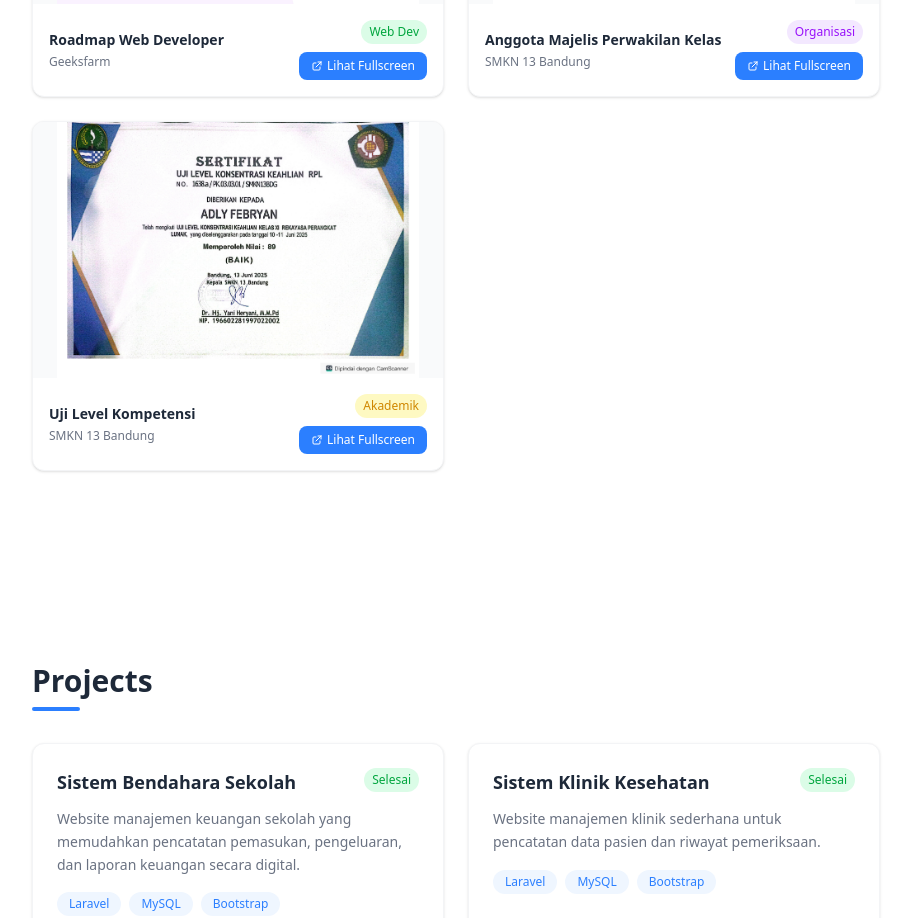
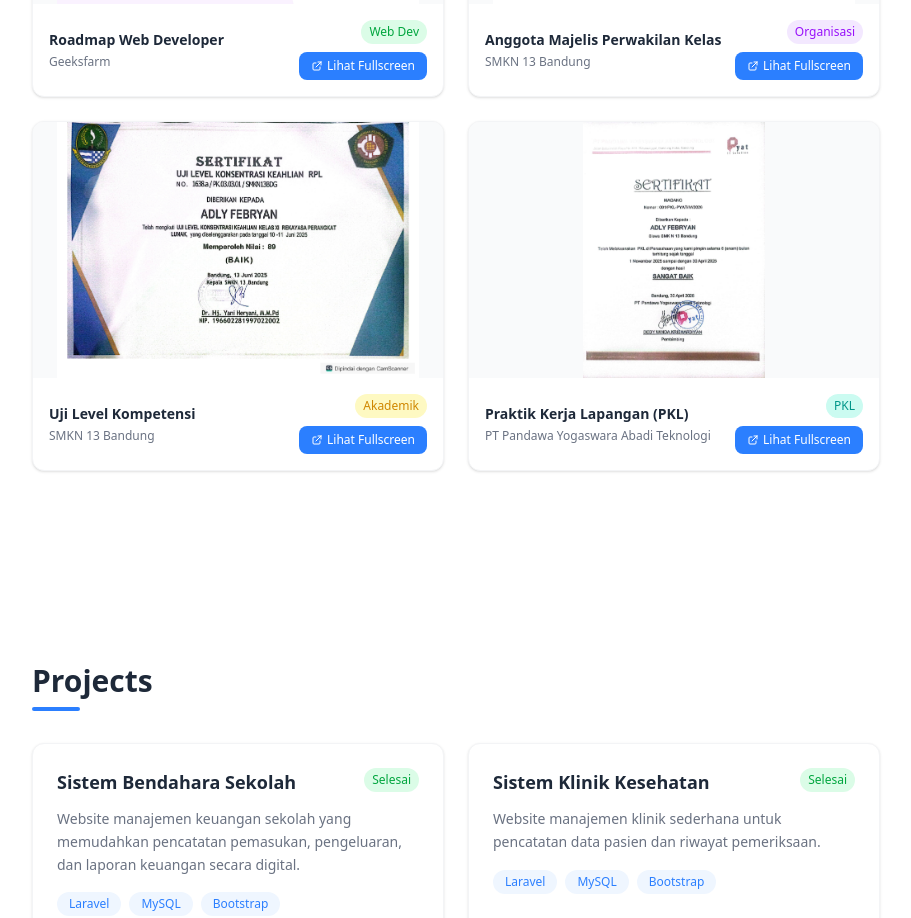
Before and after one commit to adly-248/portofolio-ku, a Next.js app: page / in a window 1280 px wide. Shown: the part 3909-4827 px from the top of the page, without its empty margins (184-1095 px from the left). Built offline with nearby package versions, Linux system fonts and the light colour scheme.

Commit message:
add new sertifikat

```diff
--- a/app/page.tsx
+++ b/app/page.tsx
@@ -214,6 +214,13 @@ export default function Home() {
       category: "Akademik",
       color: "bg-yellow-100 text-yellow-600 dark:bg-yellow-900 dark:text-yellow-400",
       img: "/certificates/ulk.jpg",
+    },
+    {
+      name: "Praktik Kerja Lapangan (PKL)",
+      issuer: "PT Pandawa Yogaswara Abadi Teknologi",
+      category: "PKL",
+      color: "bg-teal-100 text-teal-600 dark:bg-teal-900 dark:text-teal-400",
+      img: "/certificates/pkl.jpg",
     },
   ]
 
```
Also changed, not shown: public/certificates/pkl.jpg (added).
